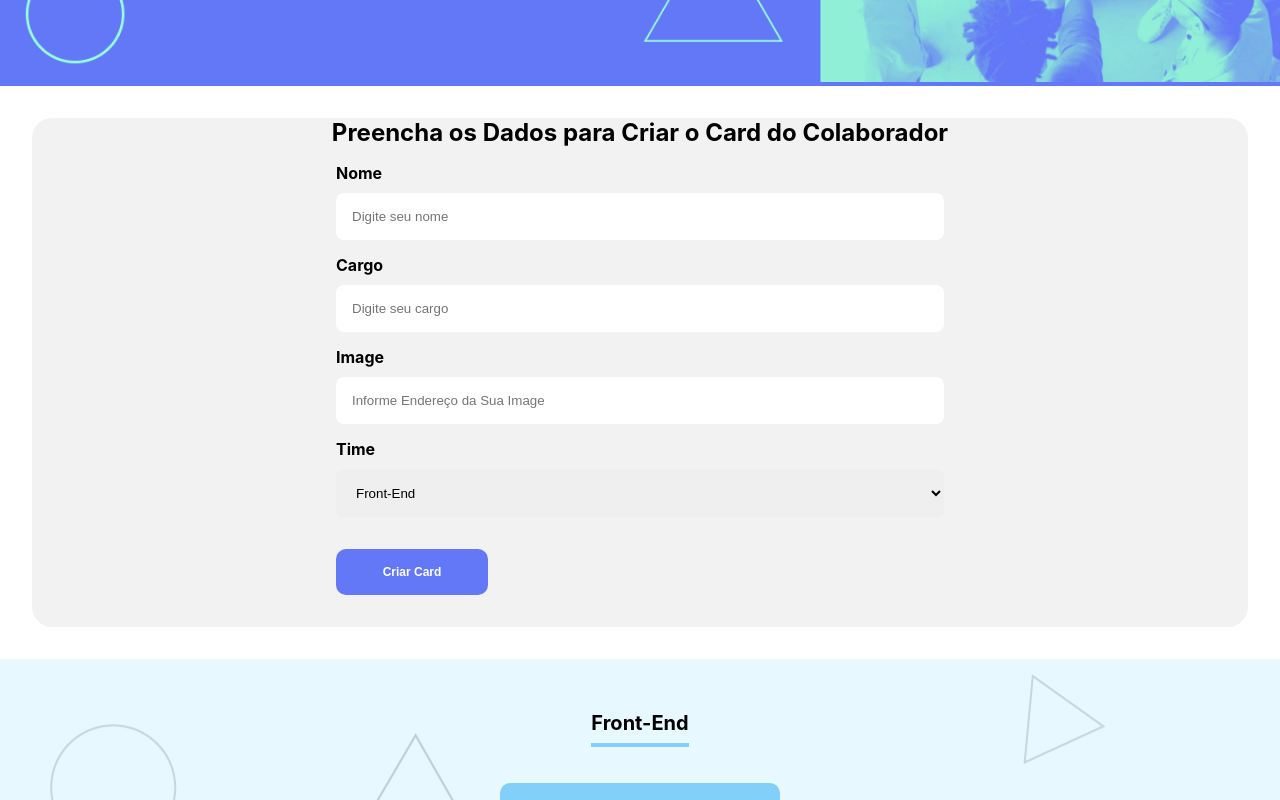
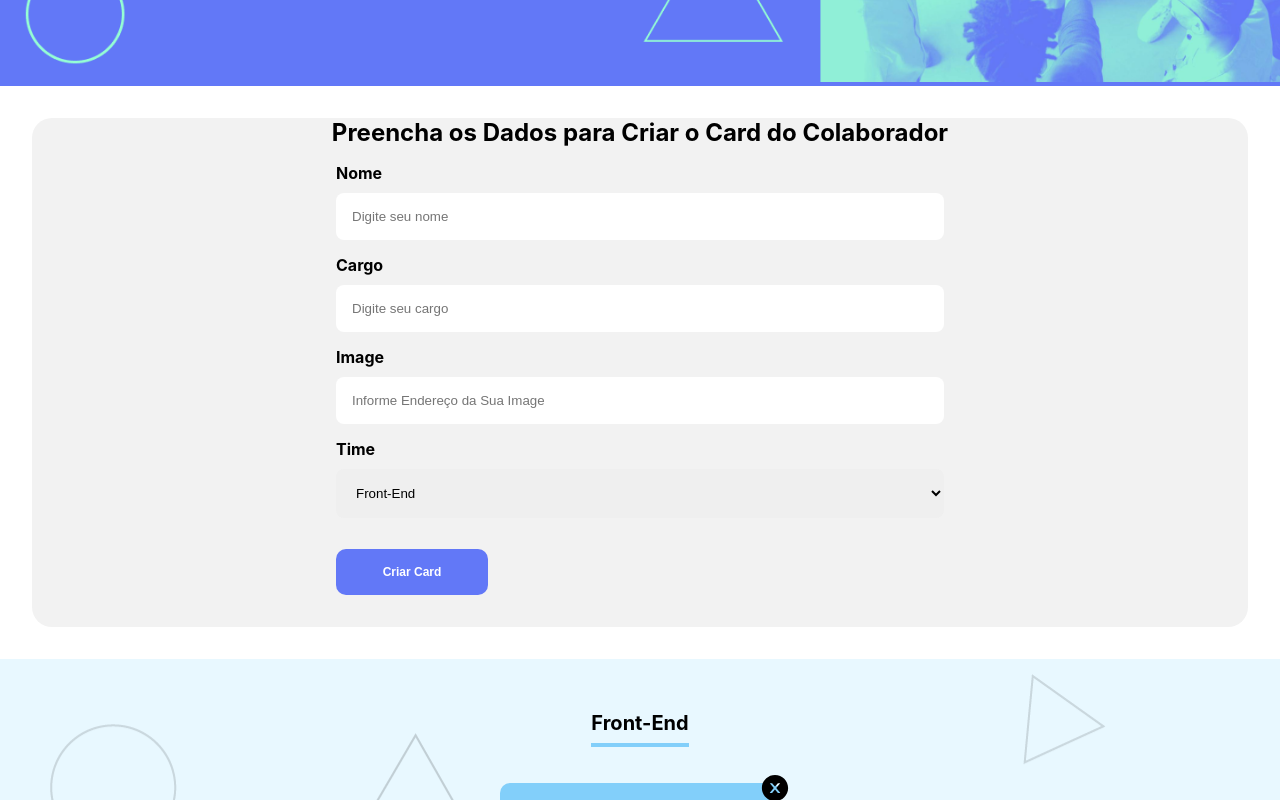
Before and after one commit to davisllv/organo, a React (Create React App) app: page / in a window 1280 px wide. Both pictures are taken after typing "Sample", "Sample", "Sample" into the empty fields and a click on the button "Criar Card". Shown: the part 412-1212 px from the top of the page. Built offline with nearby package versions, Linux system fonts and the light colour scheme.

Commit message:
adding the deletion function

```diff
--- a/package.json
+++ b/package.json
@@ -8,6 +8,7 @@
     "@testing-library/user-event": "^13.5.0",
     "react": "^18.2.0",
     "react-dom": "^18.2.0",
+    "react-icons": "^4.11.0",
     "react-scripts": "5.0.1",
     "web-vitals": "^2.1.4"
   },
--- a/src/App.js
+++ b/src/App.js
@@ -55,6 +55,12 @@ function App() {
     });
   };
 
+  const handleDeletar = (valor) => {
+    const newList = listaDados.filter((dado) => dado.id !== valor.id);
+
+    setListaDados(newList);
+  };
+
   return (
     <div className="App">
       <Banner />
@@ -68,11 +74,7 @@ function App() {
           listaColadoradores={listaDados.filter(
             (dado) => dado.time === time.value
           )}
-          onClick={(ev) => {
-            const newList = listaDados.filter((dado) => dado.id !== ev.id);
-
-            setListaDados(newList);
-          }}
+          onClick={handleDeletar}
         />
       ))}
 
--- a/src/components/Card/index.js
+++ b/src/components/Card/index.js
@@ -1,8 +1,11 @@
 import "./styles.css";
+import { AiFillCloseCircle } from "react-icons/ai";
 
 const Card = ({ user, corPrimaria, onClick }) => {
   return (
-    <div className="colaborador" onClick={() => onClick(user)}>
+    <div className="colaborador">
+      <AiFillCloseCircle className="del-button" onClick={() => onClick(user)} />
+
       <div className="cabecalho" style={{ backgroundColor: corPrimaria }}>
         <img src={user.imagem} alt={user.nome} />
       </div>
--- a/src/components/Card/styles.css
+++ b/src/components/Card/styles.css
@@ -1,4 +1,5 @@
 .colaborador {
+    position: relative;
     width: 280px;
     margin-top: 1rem;
 }
@@ -38,3 +39,17 @@
     font-weight: bold;
     padding: 0 16px;
 }
+
+.del-button {
+    position: absolute;
+    right: -10px;
+    top: -10px;
+
+    width: 30px;
+    height: 30px;
+
+}
+
+.del-button:hover {
+    transform: scale(1.2) ;
+}
--- a/src/components/Time/index.js
+++ b/src/components/Time/index.js
@@ -1,4 +1,3 @@
-import { useEffect, useState } from "react";
 import Card from "../Card";
 import "./time.css";
 
```
Also changed, not shown: 1 other file (tests, documents, lock files or other folders).
